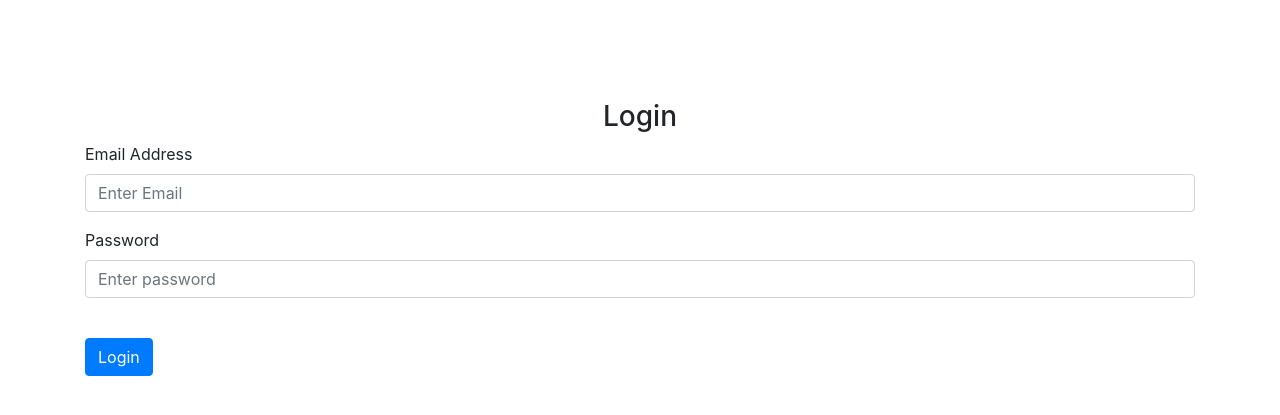
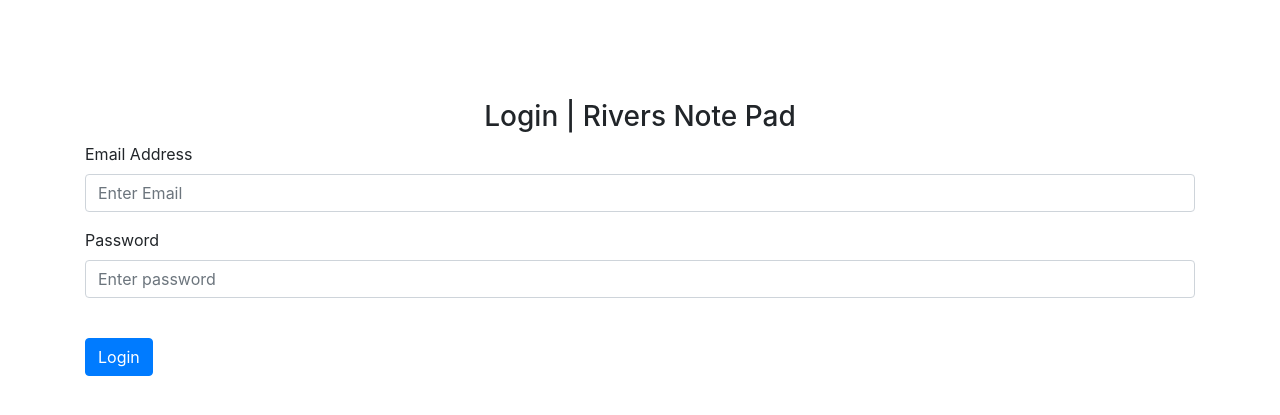
Before and after one commit to rememberanthonyrivers/Flask_Notes_App_and_Database, a Flask app: page /login in a window 1280 px wide. Shown: the part 56-471 px from the top of the page. Run offline with Flask 2, Linux system fonts and the light colour scheme; some libraries are stand-ins or nearby versions.

Commit message:
Titles on main pages have been updated

```diff
--- a/website/templates/home.html
+++ b/website/templates/home.html
@@ -1,12 +1,12 @@
 <!-- this html file(template) extends base.html which pulls in extra scripts and bootstrap scripts -->
 
-{% extends "base.html" %} {% block title %}Home{% endblock %}{% block content %}
+{% extends "base.html" %} {% block title %} Home | Rivers Note Pad {% endblock %}{% block content %}
 
 <br />
 
 <br />
 
-<h1 align="center"> Notepad </h1>
+<h1 align="center"> My Notepad </h1>
 
 <br />
 
--- a/website/templates/login.html
+++ b/website/templates/login.html
@@ -1,13 +1,13 @@
 <!-- this html file(template) extends base.html which pulls in extra scripts and bootstrap scripts -->
 
 
-{% extends "base.html" %} {% block title %}Login{% endblock %}
+{% extends "base.html" %} {% block title %} Login | Rivers Note Pad {% endblock %}
 
 {% block content %}
 
 <form method="POST">
 
-  <h3 align="center" style="padding-top: 100px">Login</h3>
+  <h3 align="center" style="padding-top: 100px"> Login | Rivers Note Pad </h3>
 
   <div class="form-group">
 
--- a/website/templates/sign_up.html
+++ b/website/templates/sign_up.html
@@ -1,6 +1,6 @@
 <!-- this html file(template) extends base.html which pulls in extra scripts and bootstrap scripts -->
 
-{% extends "base.html" %} {% block title %}Sign Up{% endblock %} {% block
+{% extends "base.html" %} {% block title %} Sign Up {% endblock %} {% block
 content %}
 
 <form method="POST">
```
Also changed, not shown: 1 other file.
